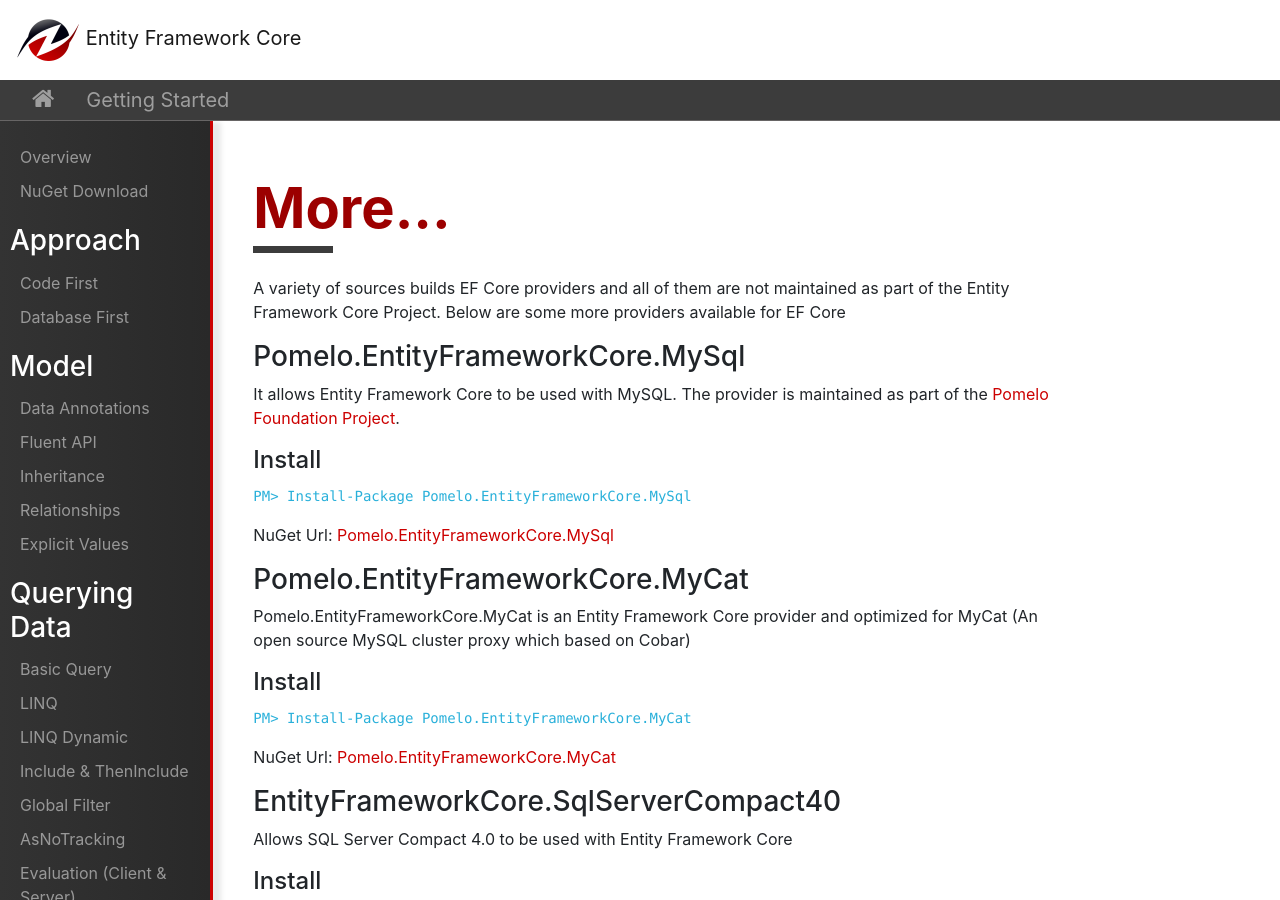
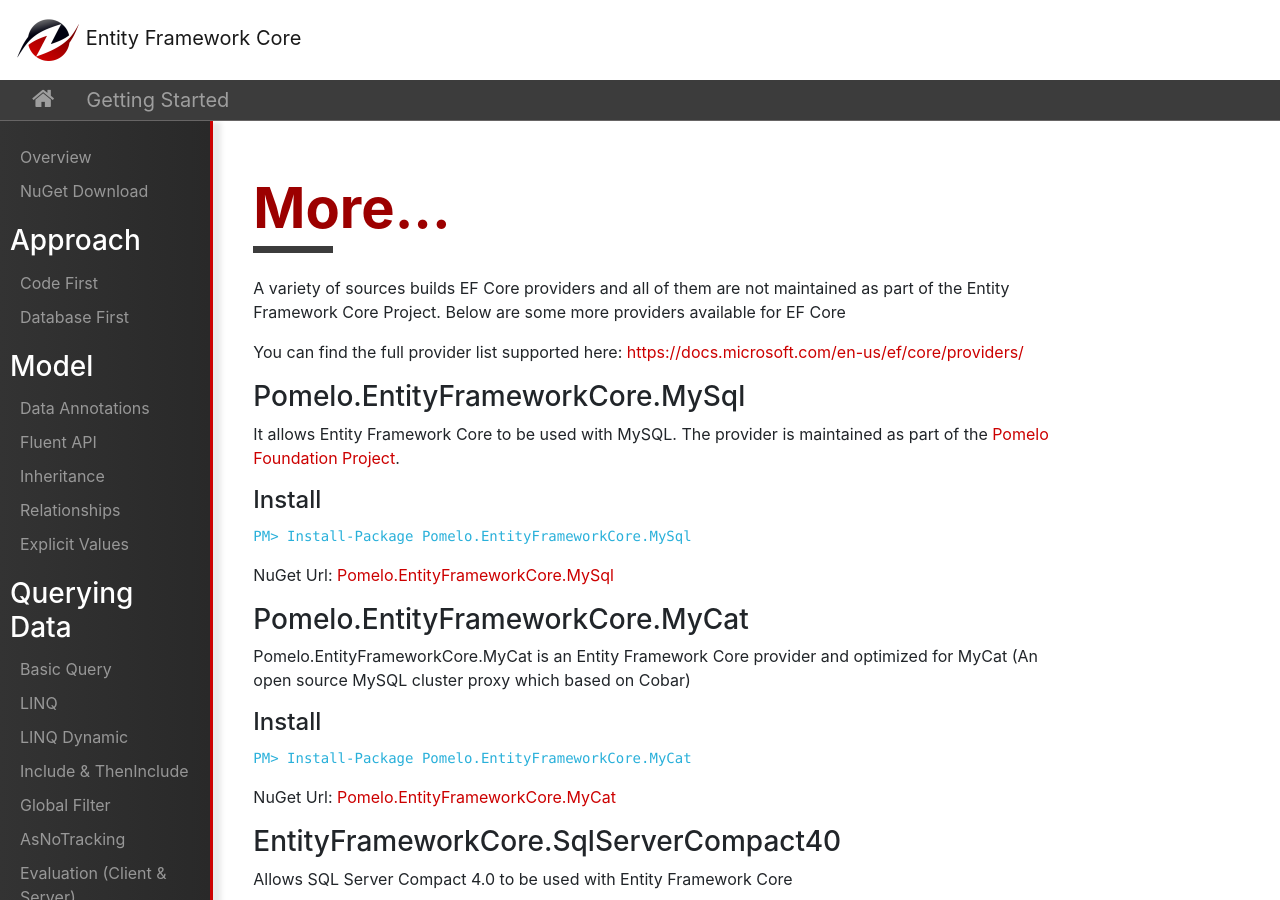
Before and after one commit to zzzprojects/EntityFrameworkCore, a Jekyll site: the page built from docs/pages/getting-started/providers/more.md, in a window 1280 px wide and 900 px high. Built offline with Jekyll 4.4.1, drawn with Linux system fonts in a browser that asks for light colours; nearby versions of some CDN libraries.

Commit message:
Update more.md

```diff
--- a/docs/pages/getting-started/providers/more.md
+++ b/docs/pages/getting-started/providers/more.md
@@ -3,6 +3,8 @@ permalink: providers-more
 ---
 
 A variety of sources builds EF Core providers and all of them are not maintained as part of the Entity Framework Core Project. Below are some more providers available for EF Core
+
+You can find the full provider list supported here: <a href="https://docs.microsoft.com/en-us/ef/core/providers/" target="_blank">https://docs.microsoft.com/en-us/ef/core/providers/</a>
 
 ### Pomelo.EntityFrameworkCore.MySql
 
```
